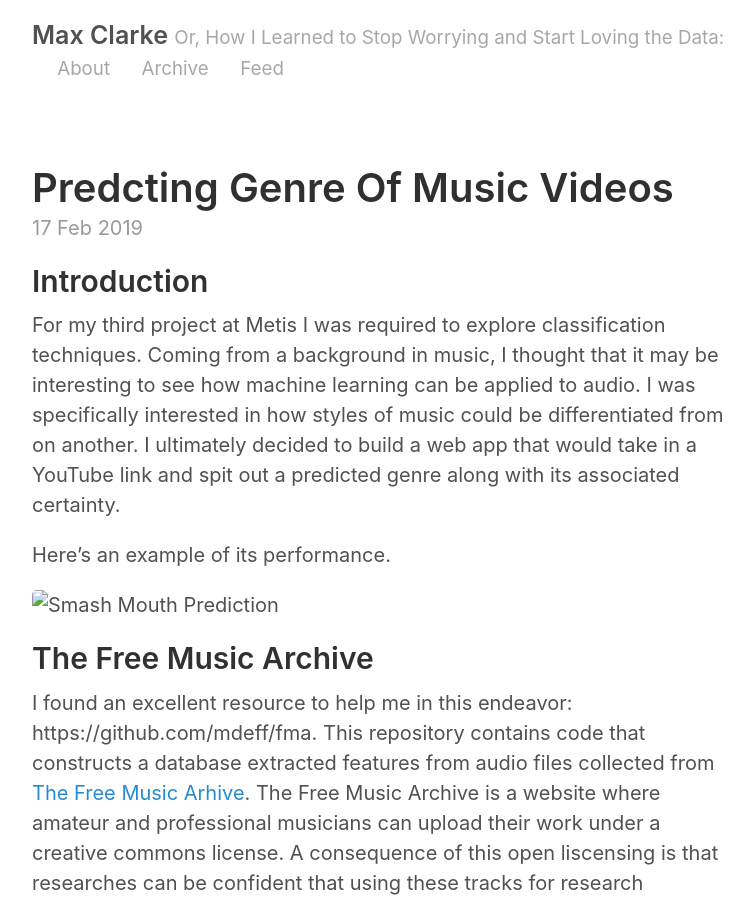
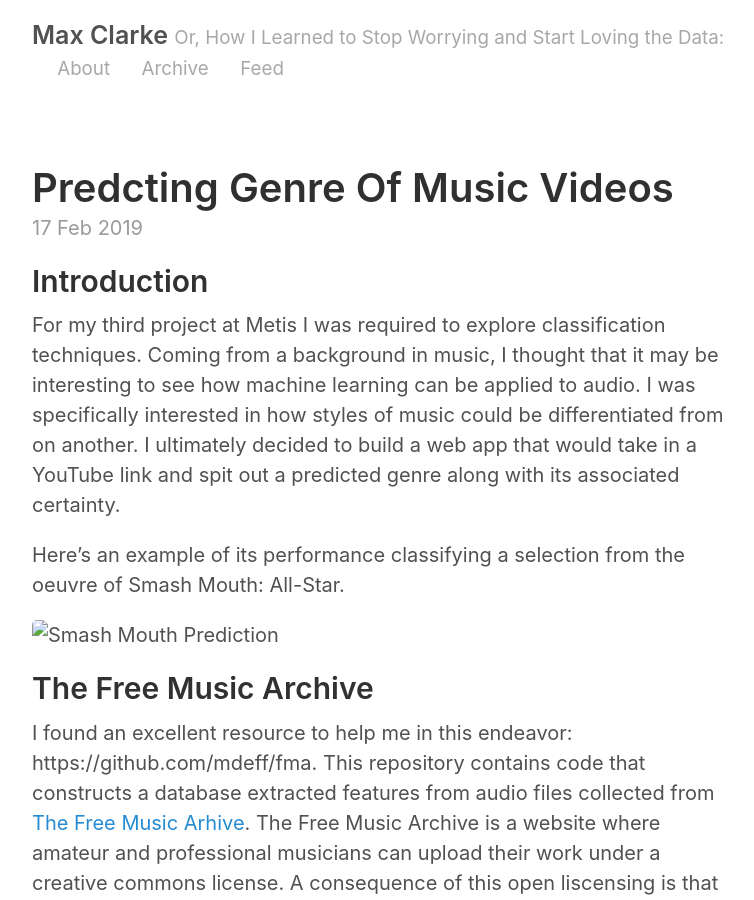
Before and after one commit to max-clarke/max-clarke.github.io, a Jekyll site: the page built from _posts/2019-02-17-Predcting-Genre-of-Music-Videos.md, in a window 1280 px wide and 900 px high. Shown: the whole window, without its empty margins (258-1012 px from the left). Built offline with Jekyll 4.4.1, drawn with Linux system fonts in a browser that asks for light colours.

Commit message:
stating that the song in question was All Star by Smash Mouth

```diff
--- a/_posts/2019-02-17-Predcting-Genre-of-Music-Videos.md
+++ b/_posts/2019-02-17-Predcting-Genre-of-Music-Videos.md
@@ -7,7 +7,7 @@ Title: Predicting Genre of Music Videos
 
 For my third project at Metis I was required to explore classification techniques. Coming from a background in music, I thought that it may be interesting to see how machine learning can be applied to audio. I was specifically interested in how styles of music could be differentiated from on another. I ultimately decided to build a web app that would take in a YouTube link and spit out a predicted genre along with its associated certainty.
 
-Here's an example of its performance.
+Here's an example of its performance classifying a selection from the oeuvre of Smash Mouth: All-Star.
 
 ![Smash Mouth Prediction](images/predictor_app_smashmouth.png)
 
```
